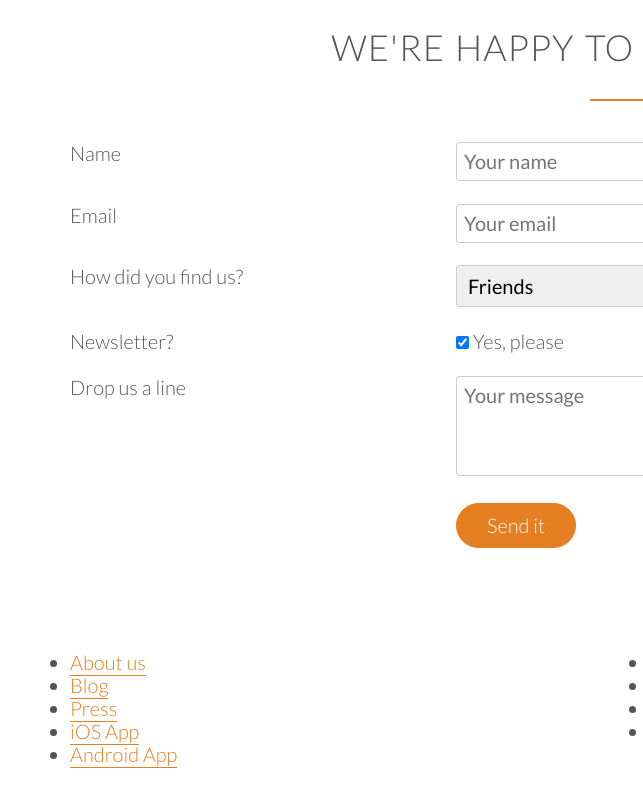
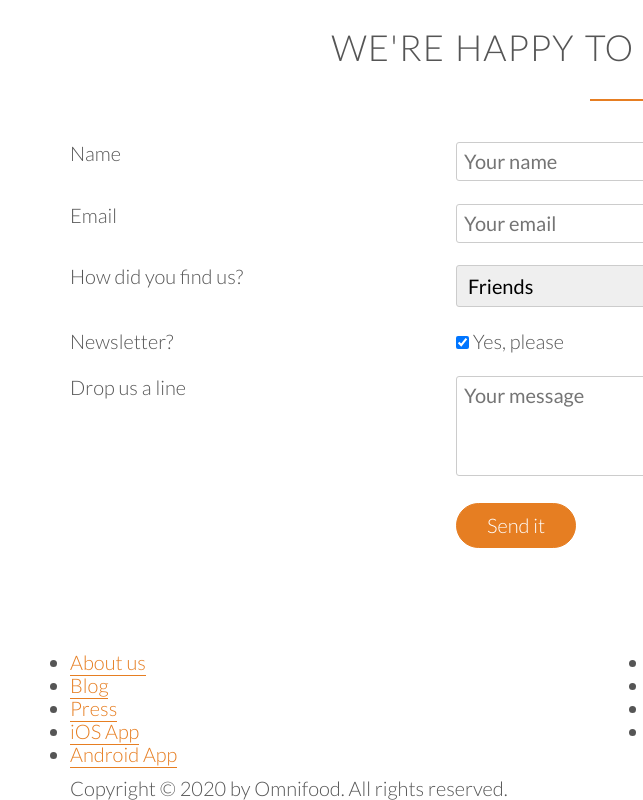
Before and after one commit to GavinWon/WebDesign, a plain HTML site: page OmniFood/index.html in a window 1280 px wide. Shown: the part 4671-5471 px from the top of the page, 0-643 px from the left. Before the commit the page ends 5448 px from the top, so only its background shows below. Drawn offline with Linux system fonts and the light colour scheme; files whose address does not match are found by name.

Commit message:
finished footer html

```diff
--- a/OmniFood/index.html
+++ b/OmniFood/index.html
@@ -410,6 +410,11 @@
                     </ul>
                 </div>
             </div>
+            <div class="row">
+                <p>
+                    Copyright &copy; 2020 by Omnifood. All rights reserved.
+                </p>
+            </div>
         </footer>
 
     </body>
```
